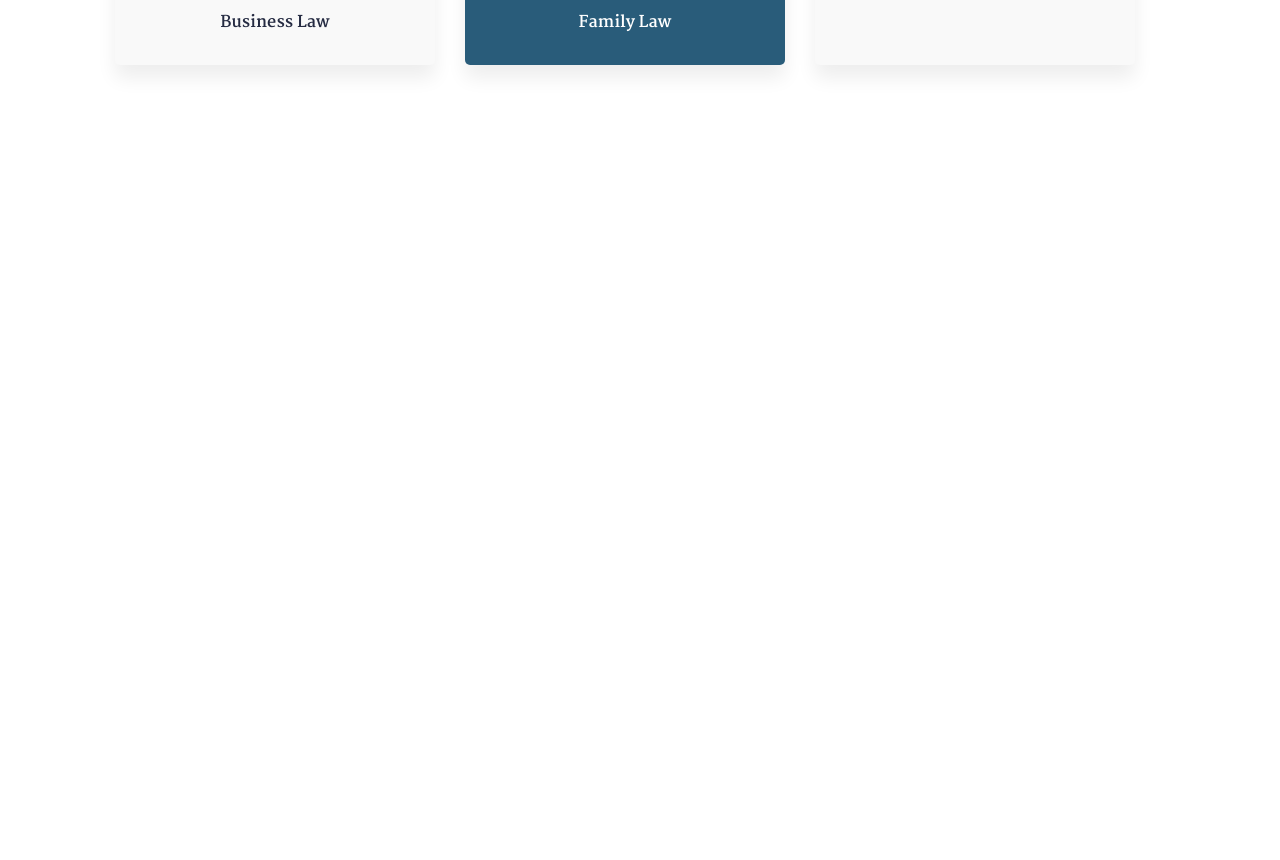
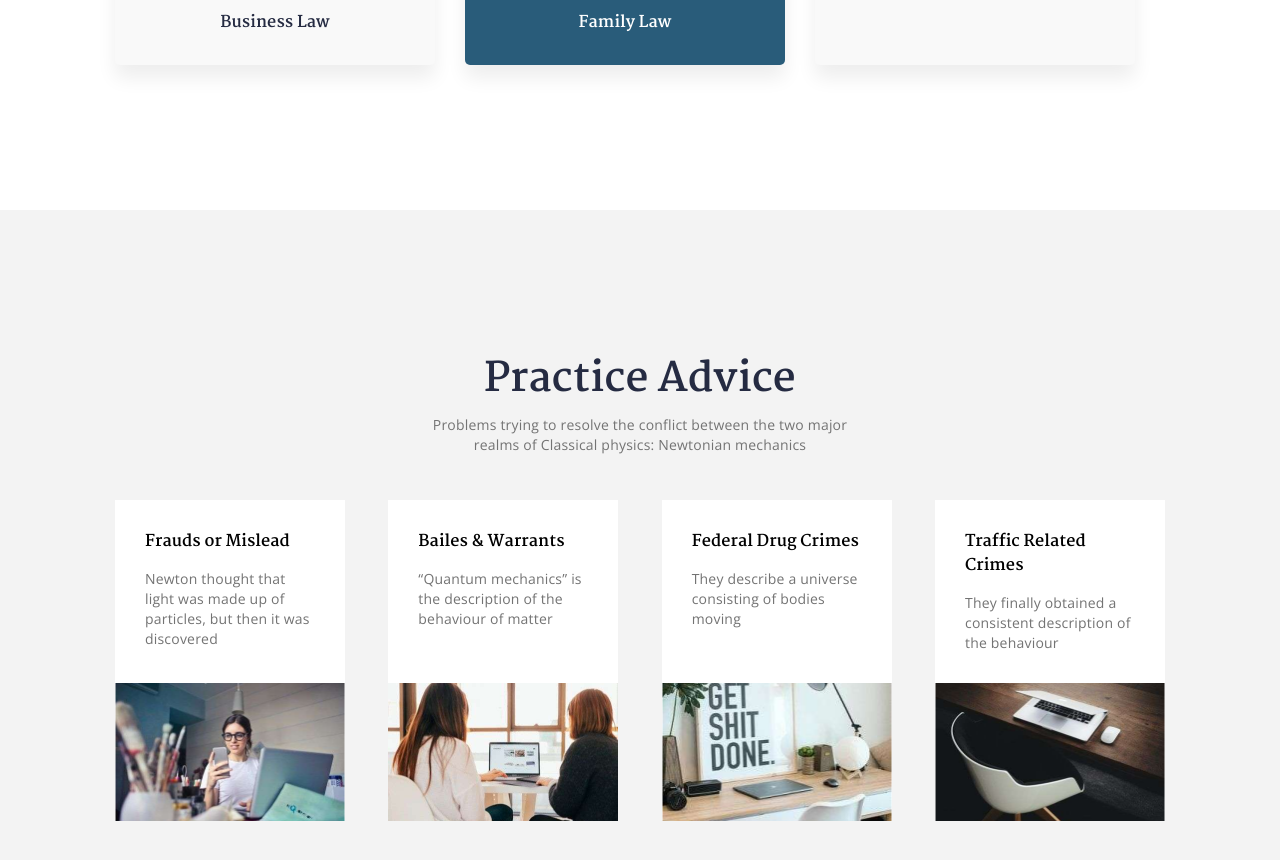
Before and after one commit to LexusEgorov/Legalide, a plain HTML site: page index.html in a window 1280 px wide. Shown: the part 870-1730 px from the top of the page. Before the commit the page ends 1080 px from the top, so only its background shows below. Drawn offline with nearby package versions, Linux system fonts and the light colour scheme.

Commit message:
Блок practice advice

```diff
--- a/index.html
+++ b/index.html
@@ -33,7 +33,7 @@
       </article>
       <img class="agent" src="images/agent.png" alt="Agent">
     </section>
-    <section class="practice-areas">
+    <section class="practice-areas practice">
       <h2>Our Practice Areas</h2>
       <p>Problems trying to resolve
         the conflict between the
@@ -54,6 +54,55 @@
         </li>
       </ul>
     </section>
+    <section class="practice-advice">
+      <div class="practice">
+
+        <h2>Practice Advice</h2>
+        <p>Problems trying to resolve
+          the conflict between the
+          two major realms of Classical
+          physics: Newtonian mechanics</p>
+          <ul class="practice-advice__categories">
+            <li class="category-item">
+            <div class="text-wrapper">
+              <h5>Frauds or Mislead</h5>
+              <p>Newton thought that
+                light was made up of
+                particles, but then it
+                was discovered </p>
+            </div>
+            <img src="images/advice1.png" alt="Preview" width="230" height="138">
+          </li>
+          <li class="category-item">
+            <div class="text-wrapper">
+              <h5>Bailes & Warrants</h5>
+              <p>“Quantum mechanics”
+                is the description of the
+                behaviour of matter</p>
+            </div>
+            <img src="images/advice2.png" alt="Preview" width="230" height="138">
+          </li>
+          <li class="category-item">
+            <div class="text-wrapper">
+              <h5>Federal Drug Crimes</h5>
+              <p>They describe a
+                universe consisting of
+                bodies moving</p>
+            </div>
+            <img src="images/advice3.png" alt="Preview" width="230" height="138">
+          </li>
+          <li class="category-item">
+            <div class="text-wrapper">
+              <h5>Traffic Related Crimes</h5>
+              <p>They finally obtained
+                a consistent description
+                of the behaviour </p>
+            </div>
+            <img src="images/advice4.png" alt="Preview" width="230" height="138">
+          </li>
+        </ul>
+      </div>
+    </section>
   </main>
   <script src="menu-toggle.js"></script>
 </body>
--- a/styles/style.sass
+++ b/styles/style.sass
@@ -256,7 +256,7 @@ h6
 
 /*----------------PRACTICE AREAS-----------------------------*/
 
-.practice-areas
+.practice
   width: 330px
   text-align: center
   margin: 0 auto
@@ -302,6 +302,7 @@ h6
       margin: 0 auto
       margin-bottom: 80px
 
+.practice-areas
   &__categories
     @include media-min($breakpoint)
       display: flex
@@ -337,3 +338,45 @@ h6
         @include media-min($breakpoint)
           margin-bottom: 0
           margin-right: 30px
+
+/*----------------------PRACTICE ADVICE-------------------------------*/
+.practice-advice
+  background: #f3f3f3
+
+  @include media-min($breakpoint)
+    p
+      margin-bottom: 45px
+
+  &__categories
+    @include media-min($breakpoint)
+      display: flex
+      justify-content: space-between
+
+    .text-wrapper
+      padding: 30px
+      text-align: left
+
+    h5
+      margin-bottom: 15px
+      font-family: 'Martel'
+      font-style: normal
+      font-weight: 700
+      font-size: 16px
+      line-height: 24px
+      letter-spacing: 0.1px
+
+    p
+      margin: 0
+      width: 100%
+
+    li
+      width: 230px
+      display: flex
+      flex-direction: column
+      justify-content: space-between
+      background: #ffffff
+
+      &:not(last-child)
+        margin-bottom: 30px
+      @include media-min($breakpoint)
+        margin: 0
```
Also changed, not shown: styles/style.css, 1 other file.
